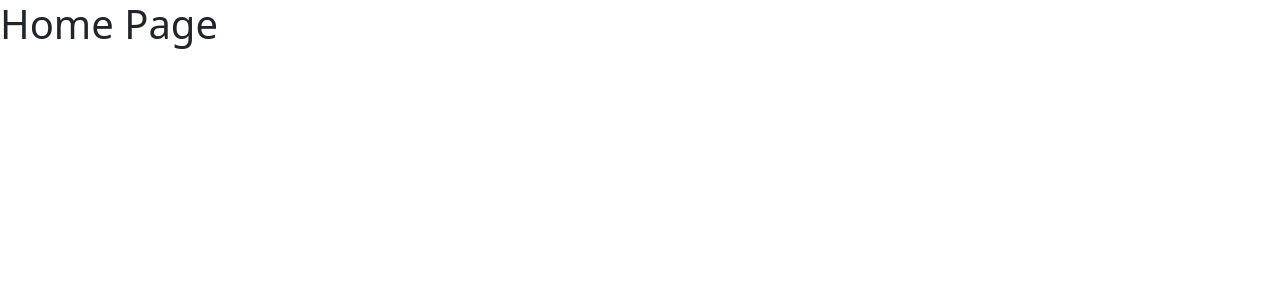
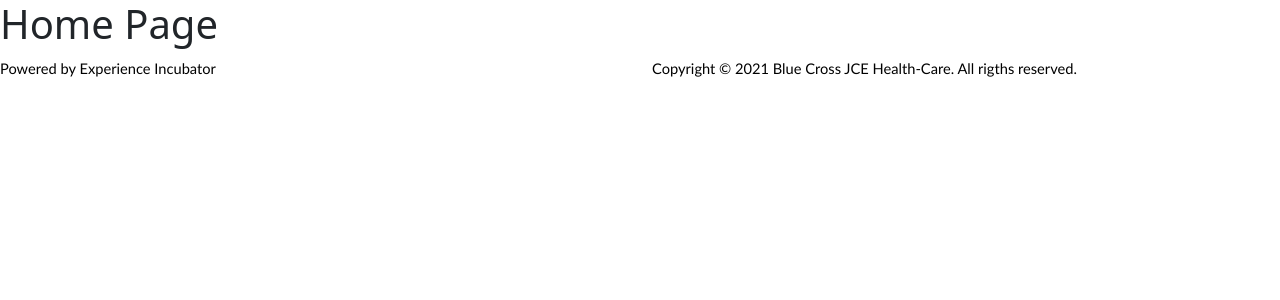
Before and after one commit to DiegoE-prog/Blue-Cross-JCE-2021, a React (Create React App) app in the folder frontend/jce-app/: page / in a window 1280 px wide. Shown: the top 300 px of the page. Built offline with nearby package versions, Linux system fonts and the light colour scheme.

Commit message:
Footer component created

```diff
--- a/frontend/jce-app/src/App.js
+++ b/frontend/jce-app/src/App.js
@@ -1,12 +1,13 @@
 import React from "react"
 
 //React router
-import { Route, Routes } from "react-router-dom";
-import { routes } from "./routes";
+import { Route, Routes } from "react-router-dom"
+import { routes } from "./routes"
 
 //Views
-import Home from "./views/home";
-import Test from "./views/test";
+import Home from "./views/home"
+import Test from "./views/test"
+import Footer from "./nav/Footer"
 
 function App() {
 	return (
@@ -21,10 +22,10 @@ function App() {
 					</Routes>
 				</div>
 
-          {/*Footer*/}
+				<Footer />
 			</div>
 		</>
-    );
+	)
 }
 
-export default App;
+export default App
--- /dev/null
+++ b/frontend/jce-app/src/nav/Footer.js
@@ -0,0 +1,18 @@
+import React from "react"
+
+function Footer() {
+	return (
+		<footer>
+			<div className="row">
+				<div className="col-md-6">
+					<label className="general-jce">Powered by Experience Incubator</label>
+				</div>
+				<div className="col-md-6">
+					<label className="general-jce text-end">Copyright © 2021 Blue Cross JCE Health-Care. All rigths reserved.</label>
+				</div>
+			</div>
+		</footer>
+	)
+}
+
+export default Footer
```
Also changed, not shown: frontend/jce-app/src/index.js (+11 -10 lines). Lines whose indentation alone changed are shown as unchanged.
